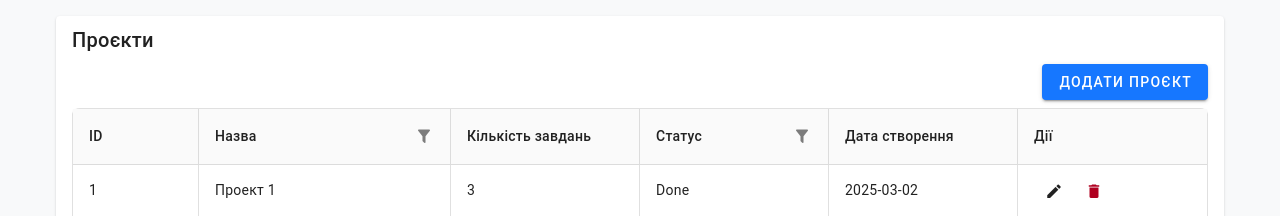
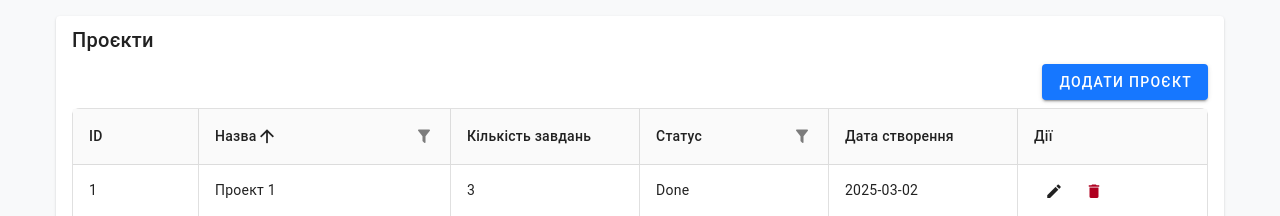
Before and after one commit to YRTechX/crudTables, a Vue app: page /projects in a window 1280 px wide. Both pictures are taken after a click on the element "Назва". Shown: the top 216 px of the page. Built offline with nearby package versions, Linux system fonts and the light colour scheme; data requests are answered from the project's data file; the HTML template or start-up script is replaced by a standard one.

Commit message:
enabled sorting arrow in custom header field with filtration

```diff
--- a/src/assets/main.css
+++ b/src/assets/main.css
@@ -32,3 +32,9 @@
 .resizer:hover {
   border-right: 2px solid #0000ff !important;
 }
+.v-data-table__th--sortable .custom-arrow-icon {
+  opacity: 0;
+}
+.v-data-table__th--sortable:hover .custom-arrow-icon {
+  opacity: 0.5;
+}
--- a/src/components/ProjectsTable.vue
+++ b/src/components/ProjectsTable.vue
@@ -11,10 +11,24 @@
       <template
         v-for="header in filterableHeaders"
         :key="header.key"
-        v-slot:[`header.${header.key}`]="{ column }"
+        v-slot:[`header.${header.key}`]="{ column, toggleSort, isSorted, sortBy }"
       >
-        <div class="header-content">
-          <span>{{ column.title }}</span>
+        <div
+          class="header-content"
+          @mouseenter="showHoverIcon = true"
+          @mouseleave="showHoverIcon = false"
+        >
+          <div class="title-container">
+            <span>{{ column.title }}</span>
+            <!-- Иконка активной сортировки -->
+            <v-icon
+              v-if="isSorted(column)"
+              :icon="currentSortDirection(header.key) === 'asc' ? 'mdi-arrow-up' : 'mdi-arrow-down'"
+            />
+            <v-icon class="custom-arrow-icon" v-else-if="header.sortable" icon="mdi-arrow-up" />
+          </div>
+
+          <!-- Фильтр -->
           <v-menu
             v-model="menuStates[header.key]"
             location="end"
@@ -96,7 +110,6 @@ const props = defineProps<{
 }>()
 
 const emit = defineEmits(['edit', 'delete'])
-
 const router = useRouter()
 const store = useStore()
 const sortBy = ref<SortItem[]>([])
@@ -112,7 +125,10 @@ const appliedFilters = ref<Record<string, any>>({})
 const localFilters = ref<Record<string, any>>({})
 
 const menuStates = ref<Record<string, boolean>>({})
-
+const currentSortDirection = (key: string): 'asc' | 'desc' | null => {
+  const sortItem = sortBy.value.find((item) => item.key === key)
+  return sortItem ? sortItem.order : null
+}
 const getFilterComponent = (key: string) => {
   switch (key) {
     case 'status':
```
